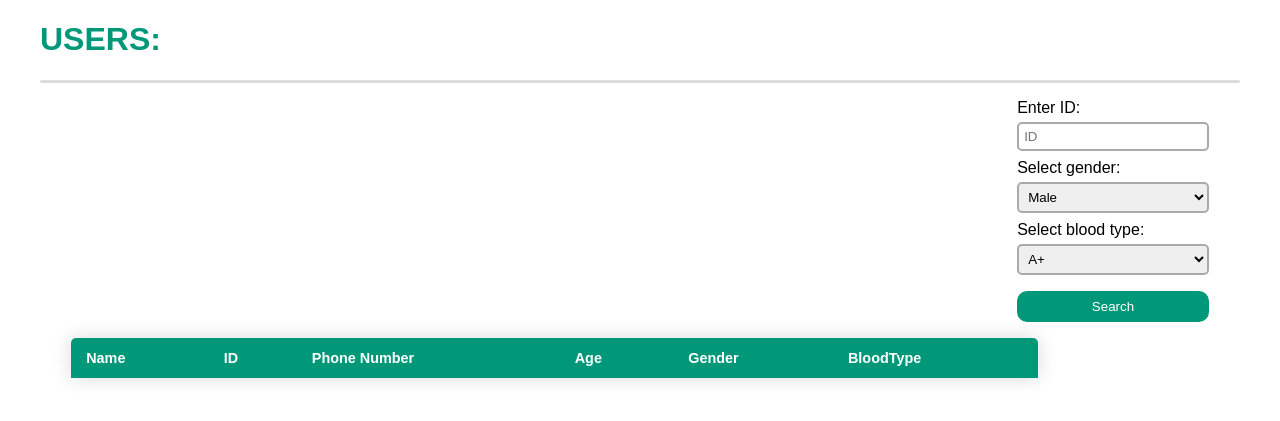
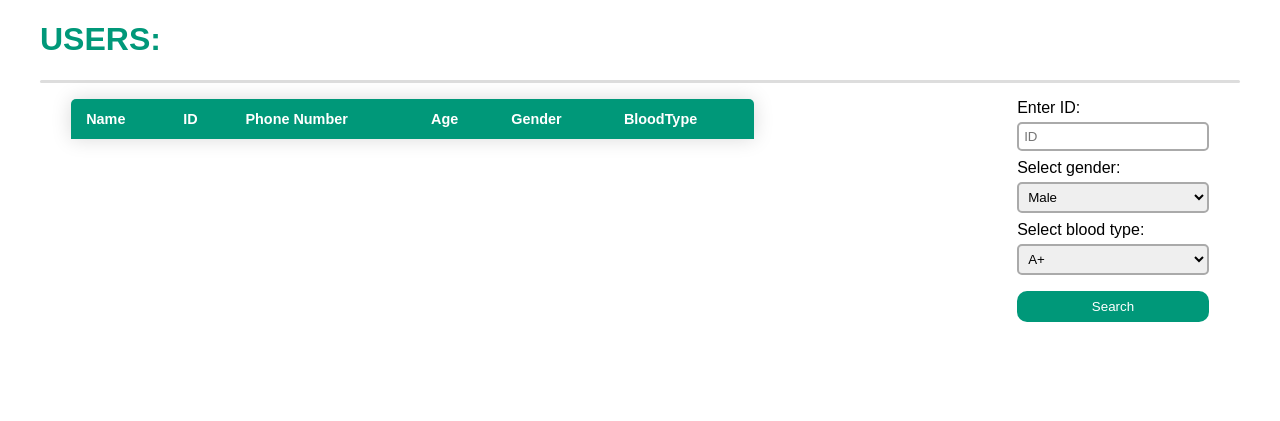
Before and after one commit to byshy/blood_center, a Django app: page /users/search/ in a window 1280 px wide. Shown: the top 421 px of the page. Run offline with Django 3.2, Linux system fonts and the light colour scheme; the visitor is signed in with stand-in values (Sample User, id 1); data that the repository does not hold is empty.

Commit message:
Update style.css

```diff
--- a/static/style.css
+++ b/static/style.css
@@ -68,7 +68,7 @@ button{
 }
 
 table{
-	width: 85%;
+	width: 60%;
 	float: left;
 	margin-top: 1rem;
 	border-collapse: collapse;
```
